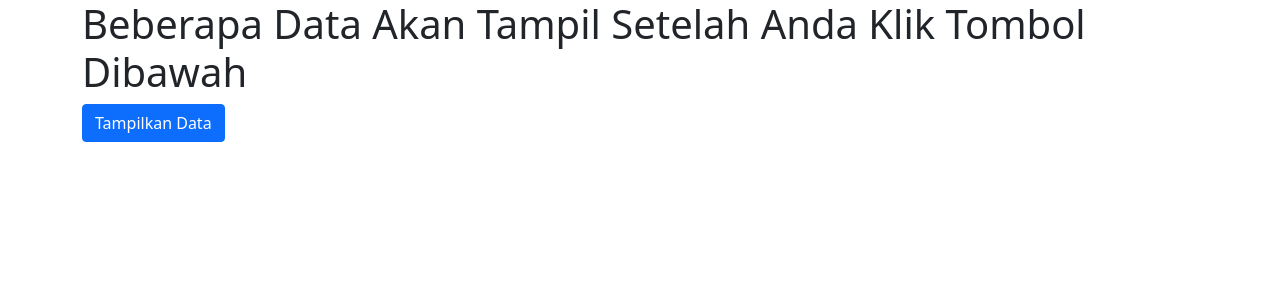
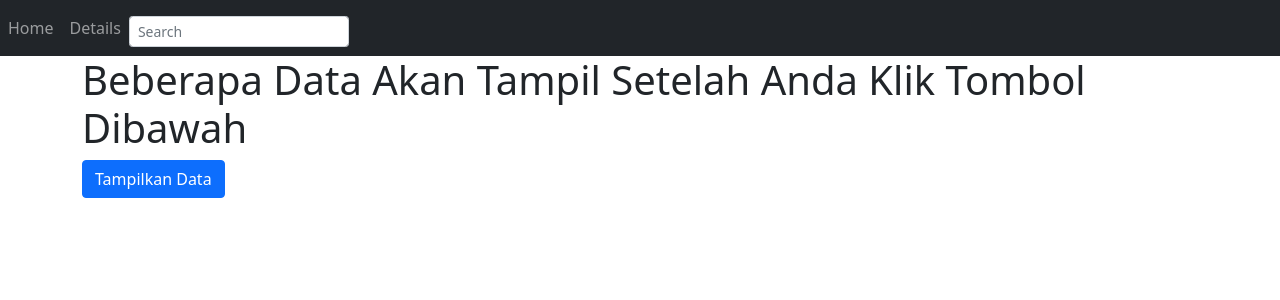
Before and after one commit to adrianfathurs/PWA_VUE, a Vue app: page / in a window 1280 px wide. Shown: the top 300 px of the page. Built offline with nearby package versions, Linux system fonts and the light colour scheme.

Commit message:
revamp navbar

```diff
--- a/src/App.vue
+++ b/src/App.vue
@@ -1,6 +1,6 @@
 <template>
   <div>
-
+      <Navbar></Navbar>
       <b-container>
         <router-view/>
       </b-container>
@@ -8,9 +8,9 @@
 
 </template>
 <script>
-
+import Navbar from "./components/Navbar"
 export default {
-
+  components:{Navbar}
 }
 </script>
 <style>
```
